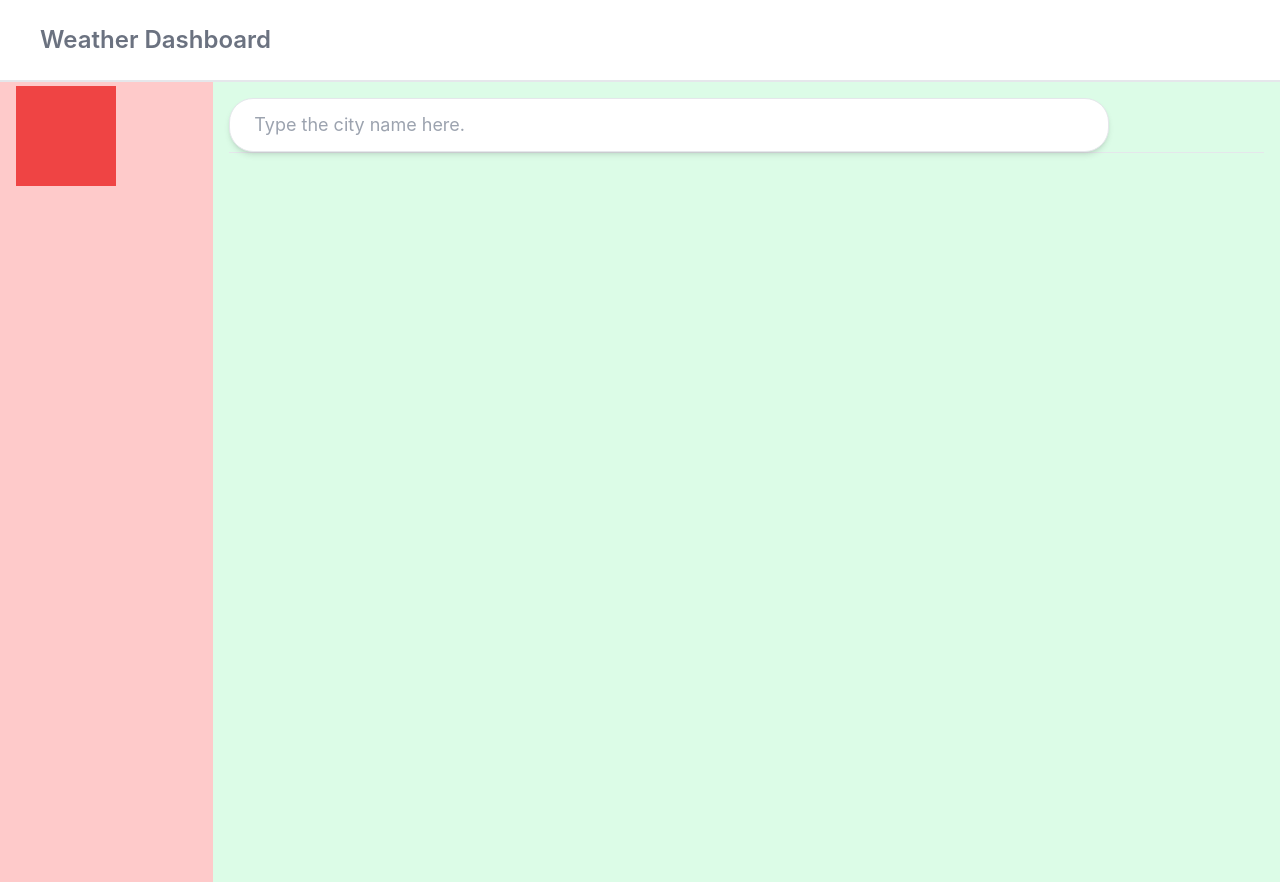
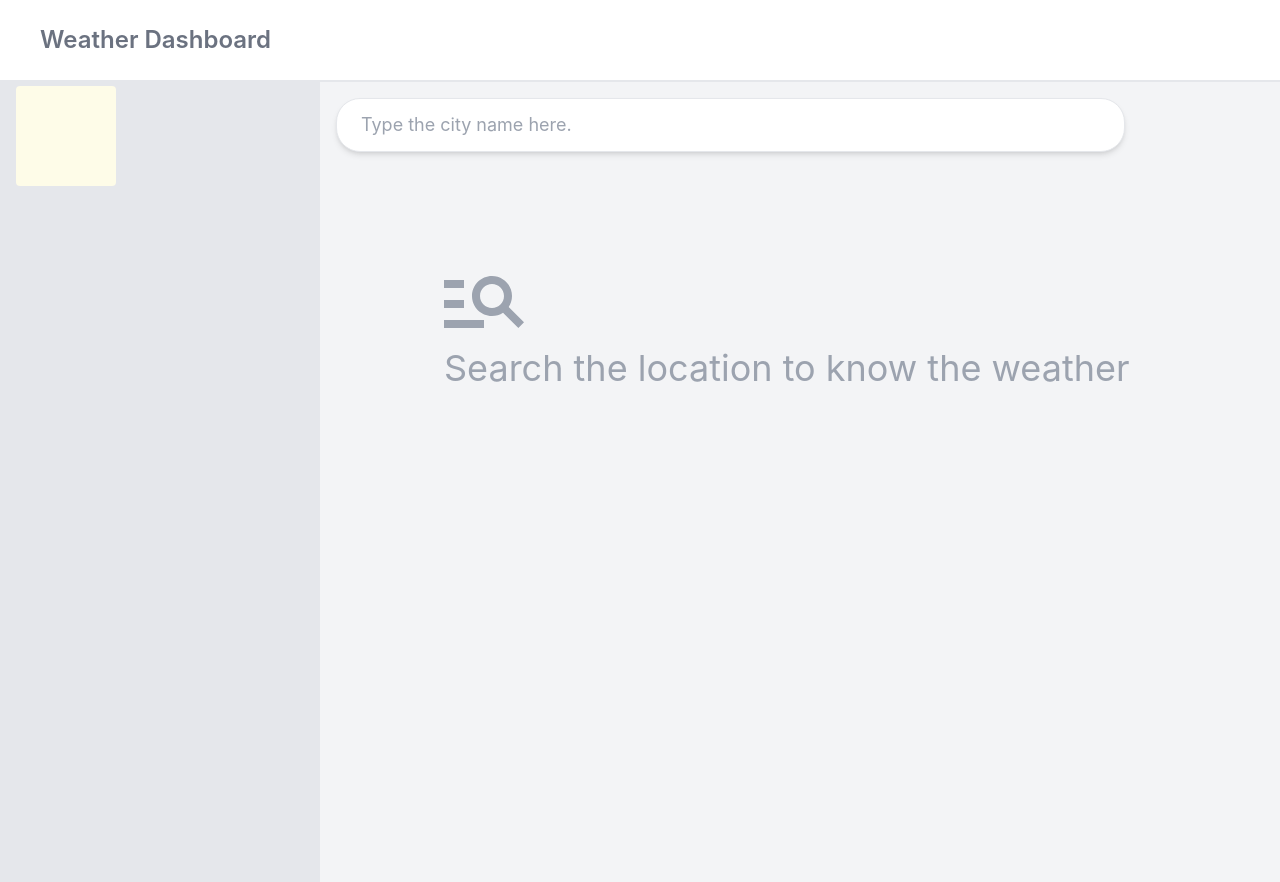
Before and after one commit to amirated/weather-dashboard, a React (Create React App) app: page / in a window 1280 px wide. Built offline with nearby package versions, Linux system fonts and the light colour scheme.

Commit message:
styling and refactoring

```diff
--- a/src/components/ContentPanel.tsx
+++ b/src/components/ContentPanel.tsx
@@ -4,6 +4,7 @@ import { getAPI } from "../utils/api";
 import WeatherCard from "./WeatherCard";
 import { FaBookmark, FaRegBookmark } from "react-icons/fa6";
 import WeekForecast from "./WeekForecast";
+import EmptyContent from "./EmptyContent";
 
 interface ContentPanelProps {
     updateSavedLocations: any;
@@ -60,13 +61,13 @@ const ContentPanel: FC<ContentPanelProps> = ({ updateSavedLocations }) => {
           return null;
         } else if (savedLocationsList && savedLocationsList.indexOf(currentLocation) !== -1) {
           return <>
-            <button onClick={() => removeFromSavedLocations()}>
+            <button className="relative left-[240px]" onClick={() => removeFromSavedLocations()}>
               <FaBookmark className="text-blue-500" />
             </button>
           </>
         } else {
           return <>
-            <button onClick={() => addToSavedLocations()}>
+            <button className="relative left-[240px]" onClick={() => addToSavedLocations()}>
               <FaRegBookmark className="text-blue-500" />
             </button>
           </>
@@ -78,15 +79,22 @@ const ContentPanel: FC<ContentPanelProps> = ({ updateSavedLocations }) => {
     }, [weekData]);
 
     return (
-        <div className="w-10/12 p-4 bg-green-100">
+        <div className="w-9/12 p-4 bg-gray-100">
             <InputText
                 placeholder={'Type the city name here.'}
                 handleEnter={searchLocation}
             />
-            {renderCurrentWeather()}
-            {renderSaveStatus()}
-            <hr />
-            {renderWeekForecast()}
+            {currentLocation ?
+              <>
+                {renderCurrentWeather()}
+                <label className="text-gray-600">Five days forecast</label>
+                {renderSaveStatus()}
+                {renderWeekForecast()}
+              </>
+            : <div>
+                <EmptyContent />
+              </div>
+            }
         </div>
     );
 };
--- /dev/null
+++ b/src/components/EmptyContent.tsx
@@ -0,0 +1,20 @@
+import React, { FC } from "react";
+import { MdOutlineManageSearch } from "react-icons/md";
+
+interface EmptyContentProps {
+}
+
+const EmptyContent: FC<EmptyContentProps> = ({}) => {
+    return (
+        <div className="text-gray-400 p-[100px]">
+            <div className="text-8xl">
+                <MdOutlineManageSearch />
+            </div>
+            <div className="text-4xl pl-2">
+                Search the location to know the weather
+            </div>
+        </div>
+    );
+};
+
+export default EmptyContent;
--- a/src/components/LeftPanel.tsx
+++ b/src/components/LeftPanel.tsx
@@ -17,7 +17,7 @@ const LeftPanel: FC<LeftPanelProps> = ({ locationsList }) => {
     }, [locationsList]);
 
     return (
-        <div className="float-left w-2/12 bg-red-200 pl-4">
+        <div className="float-left w-3/12 bg-gray-200 pl-4">
             {renderSavedLocations()}
         </div>
     );
--- a/src/components/Sortable.tsx
+++ b/src/components/Sortable.tsx
@@ -24,7 +24,7 @@ const Sortable: FC<SortableProps> = ({item}) => {
   }
 
   return (
-    <div className="h-[100px] w-[100px] bg-red-500 p-2 my-1" ref={setNodeRef} style={style} {...attributes} {...listeners}>
+    <div className="h-[100px] w-[100px] bg-yellow-50 rounded p-2 my-1" ref={setNodeRef} style={style} {...attributes} {...listeners}>
       {/* <WeatherCard weatherData={item} /> */}
       {item}
     </div>
--- a/src/components/SortableList.tsx
+++ b/src/components/SortableList.tsx
@@ -15,15 +15,11 @@ const SortableList: FC<SortableListProps> = ({itemList}) => {
     }, [itemList]);
 
     const handleDragEnd = (event: any) => {
-        console.log("Drag end call ", event);
         const {active, over} = event;
-        console.log("ACTIVE: ", active.id);
-        console.log("OVER: ", over.id);
         if (active.id !== over.id) {
             setList((items: any) => {
                 const activeIndex = items.indexOf(active.id);
                 const overIndex = items.indexOf(over.id);
-                console.log(arrayMove(items, activeIndex, overIndex));
                 return arrayMove(items, activeIndex, overIndex);
             })
         }
--- a/src/components/WeekForecast.tsx
+++ b/src/components/WeekForecast.tsx
@@ -13,14 +13,14 @@ const WeekForecast: FC<WeekForecastProps> = ({ weekData }) => {
     const forecastDays = WEEK_DAYS.slice(dayOfWeek, 5).concat(WEEK_DAYS.slice(0, dayOfWeek));
 
     return (
-        <>
-            <label className="">Five days forecast</label>
+        <div className="mt-6">
+            {/* <label className="">Five days forecast</label> */}
             <Accordion allowZeroExpanded>
                 {weekData.map((item: any, index: number) => {
                     return <AccordionItem key={`item-${index}`}>
                         <AccordionItemHeading>
                             <AccordionItemButton>
-                                <div className="bg-red-100 border flex cursor-pointer">
+                                <div className="bg-gray-200 border flex cursor-pointer rounded">
                                     <img alt="weather" className="w-[40px] bg-blue-100" src={`http://openweathermap.org/img/wn/${weekData[index].weather[0].icon}.png`} />
                                     <label className="mx-1 flex-1 cursor-pointer">{forecastDays[index]}</label>
                                     <label className="mx-1 flex-1 cursor-pointer">{item.weather[0].description}</label>
@@ -51,7 +51,7 @@ const WeekForecast: FC<WeekForecastProps> = ({ weekData }) => {
                     </AccordionItem>
                 })}
             </Accordion>
-        </>
+        </div>
     )
 }
 
```
